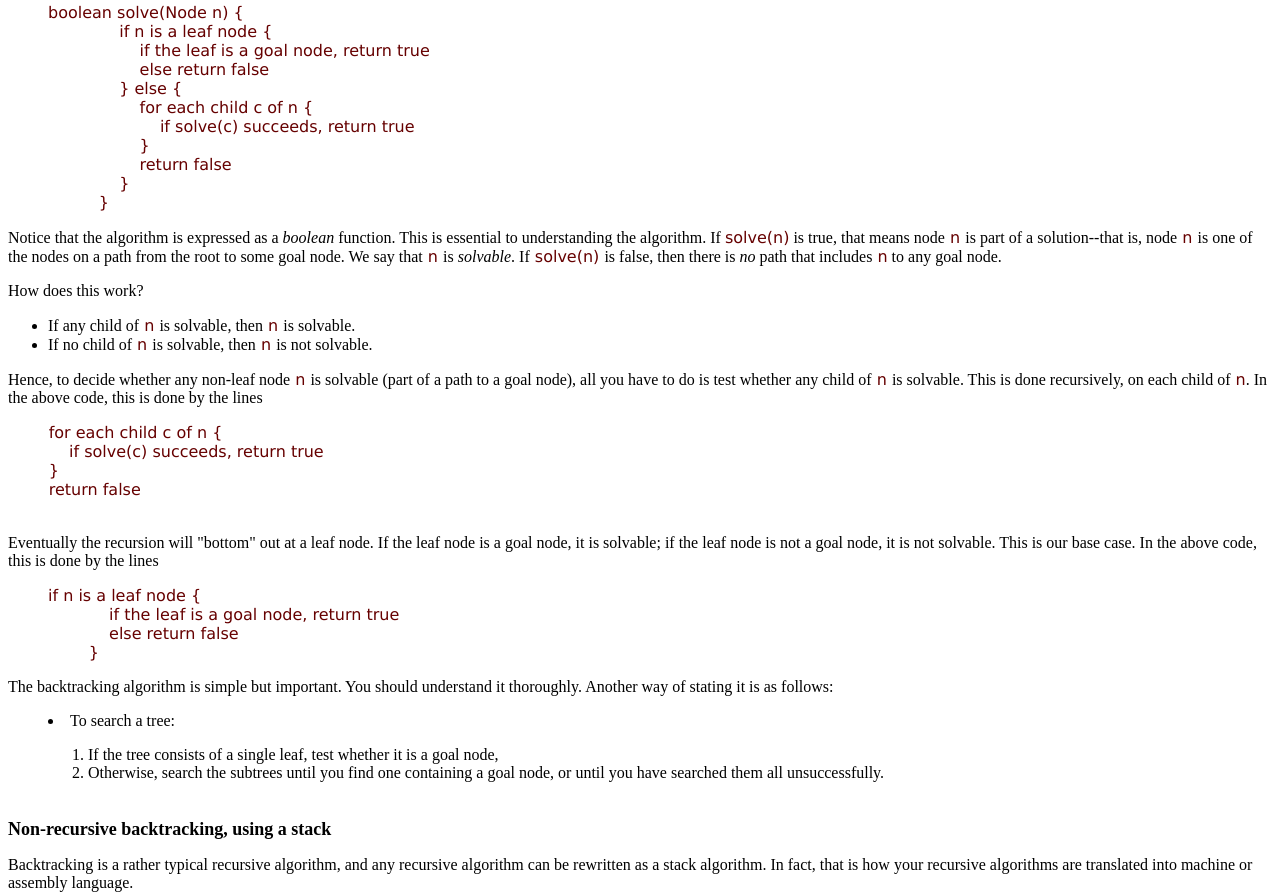
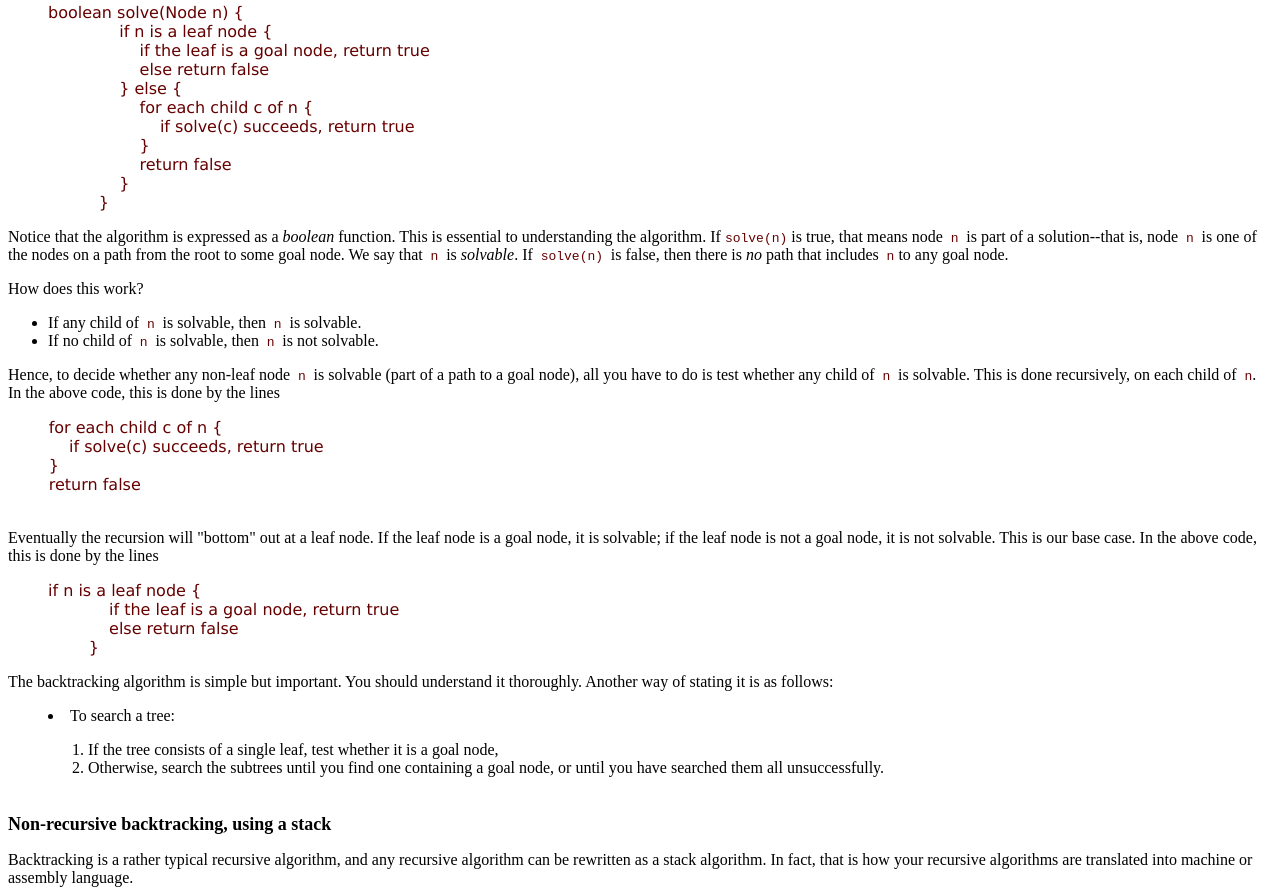
Before and after one commit to bktiwari79/Backtracking, a plain HTML site: page index.html in a window 1280 px wide. Shown: the part 831-1726 px from the top of the page. Drawn offline with Linux system fonts and the light colour scheme.

Commit message:
Update style.css

```diff
--- a/style.css
+++ b/style.css
@@ -1,5 +1,5 @@
-code {  font-family: Verdana, Arial, Helvetica, sans-serif; color: #660000;
-    font-style: normal
+code {  color: #660000;
+
  }
 pre {  color: #660000; font-family: Verdana, Arial, Helvetica, sans-serif
 }
```
